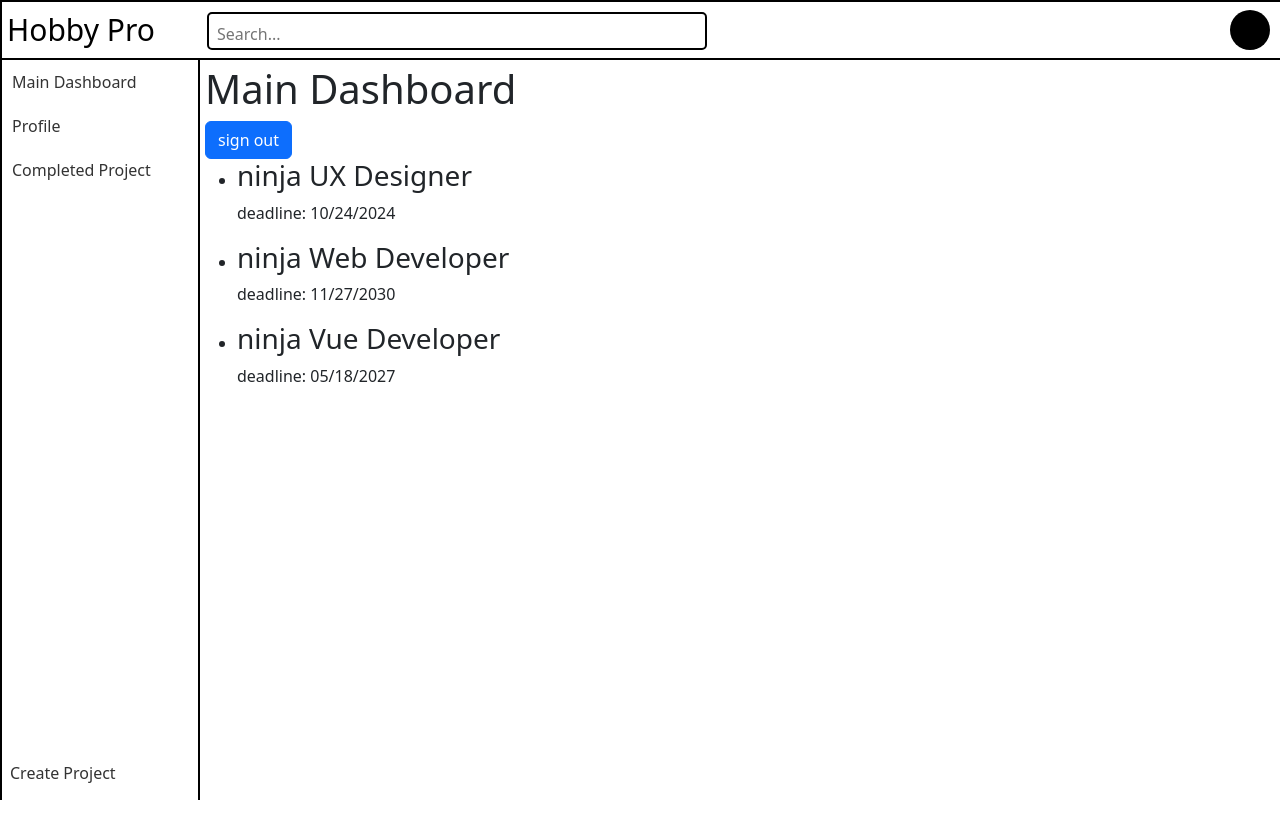
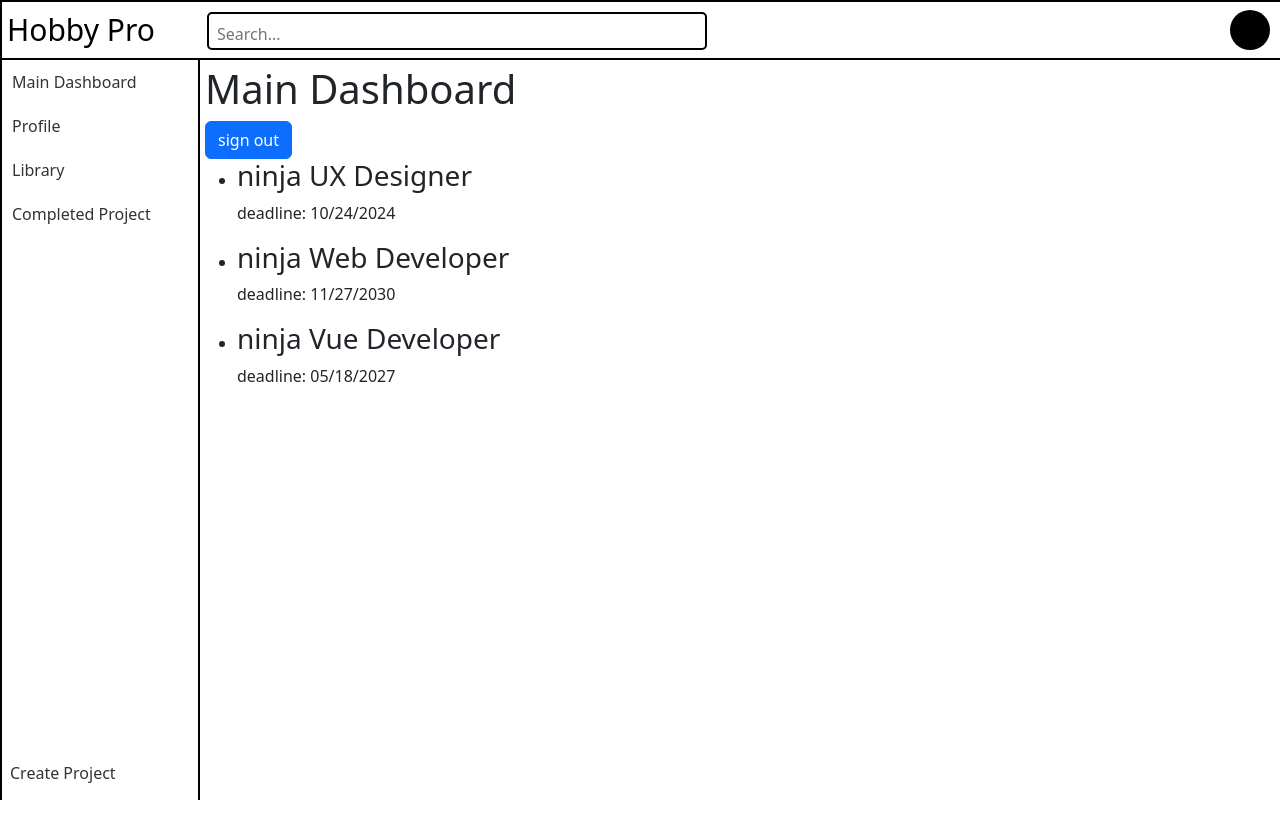
Before and after one commit to Caguilar92/HobbyPro, a Vue app in the folder HobbyPro/: page /dashboard/main in a window 1280 px wide. Shown: the top 838 px of the page. Built offline with nearby package versions, Linux system fonts and the light colour scheme; no server answers; sample sign-in values are in the browser's storage.

Commit message:
added Library component and route

```diff
--- /dev/null
+++ b/HobbyPro/src/components/Library.vue
@@ -0,0 +1,14 @@
+<script>
+
+</script>
+
+<template>
+<div class="library_formatting">
+    <h1>Library</h1>
+    <p>Lorem ipsum dolor sit amet consectetur adipisicing elit. At voluptas architecto inventore harum tempora deleniti enim, ducimus dignissimos facere, repudiandae sed amet temporibus similique modi accusamus cum blanditiis repellat magni?</p>
+</div>
+</template>
+
+<style>
+
+</style>
--- a/HobbyPro/src/components/NavigationBar.vue
+++ b/HobbyPro/src/components/NavigationBar.vue
@@ -57,6 +57,7 @@ export default {
           <li><router-link to="/dashboard/main"><div>Main Dashboard</div></router-link></li>
           <li><router-link to="/dashboard/profile"><div>Profile</div></router-link></li>
           <li><router-link to="/dashboard/completed_projects"><div>Completed Project</div></router-link></li>
+          <li><router-link to="/dashboard/library"><div>Library</div></router-link></li>
           <li><router-link to="/dashboard/create_project">Create Project</router-link></li>
         </ul>
       </div>
@@ -74,6 +75,7 @@ export default {
       <ul>
         <li><router-link to="/dashboard/main"><div>Main Dashboard</div></router-link></li>
         <li><router-link to="/dashboard/profile"><div>Profile</div></router-link></li>
+        <li><router-link to="/dashboard/library"><div>Library</div></router-link></li>
         <li><router-link to="/dashboard/completed_projects"><div>Completed Project</div></router-link></li>
       </ul>
       <router-link class="cpButton" to="/dashboard/create_project">Create Project</router-link>
--- a/HobbyPro/src/router/index.js
+++ b/HobbyPro/src/router/index.js
@@ -6,6 +6,7 @@ import ProfileView from "@/components/Profile.vue";
 import CompletedProjectView from "@/components/CompletedProject.vue";
 import DashBoard from "@/views/DashBoardView.vue";
 import CreateProject from "@/components/CreateProject.vue";
+import Library from "@/components/Library.vue";
 import ForgotPasswordView from "@/views/ForgotPasswordView.vue";
 import RegisterView from "@/views/RegisterView.vue";
 const auth = getAuth();
@@ -48,6 +49,9 @@ export const router = createRouter({
       }, {
         path:'create_project',
         component:CreateProject
+      }, {
+        path: 'library',
+        component:Library
       }
 
       ]
```
